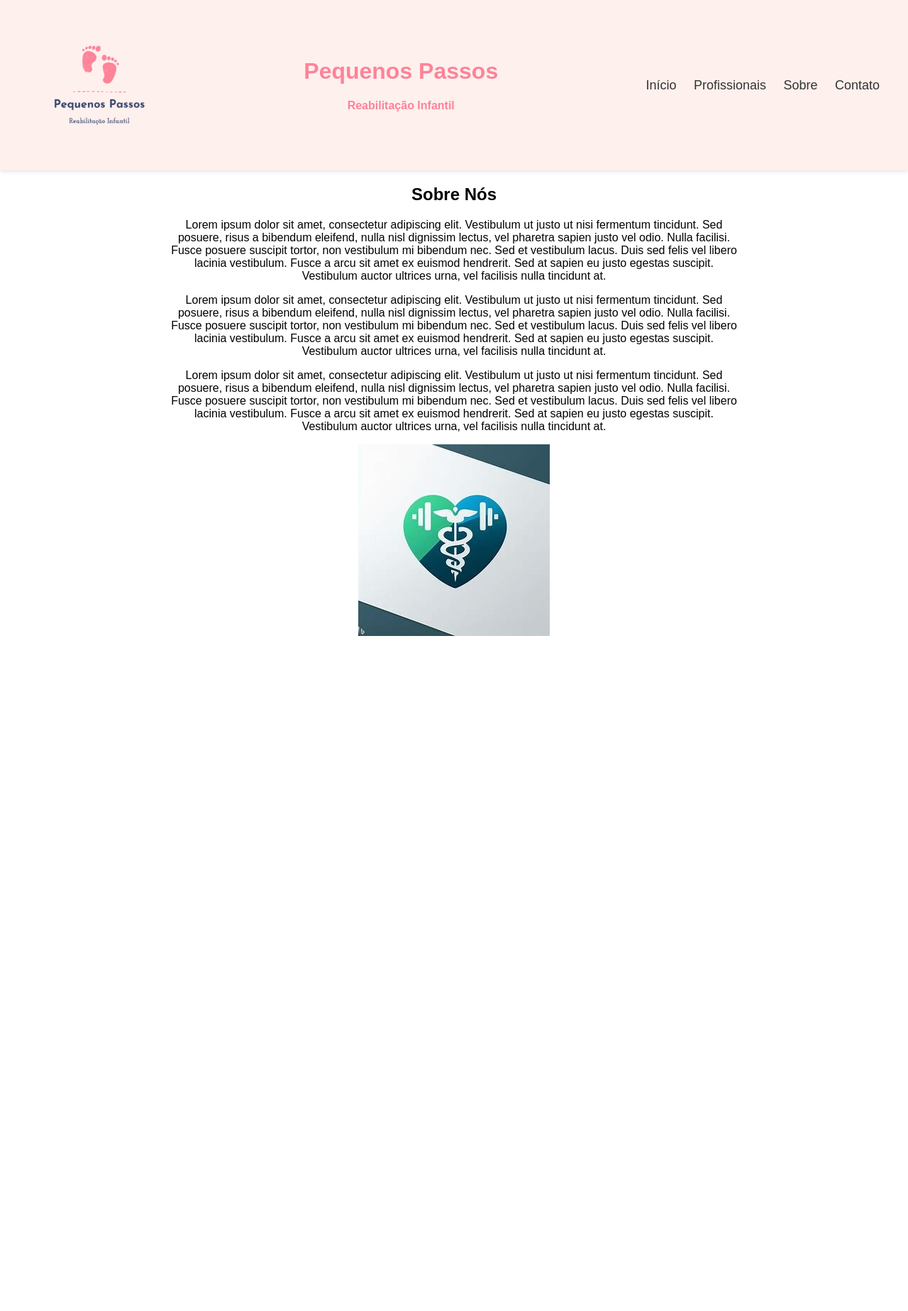
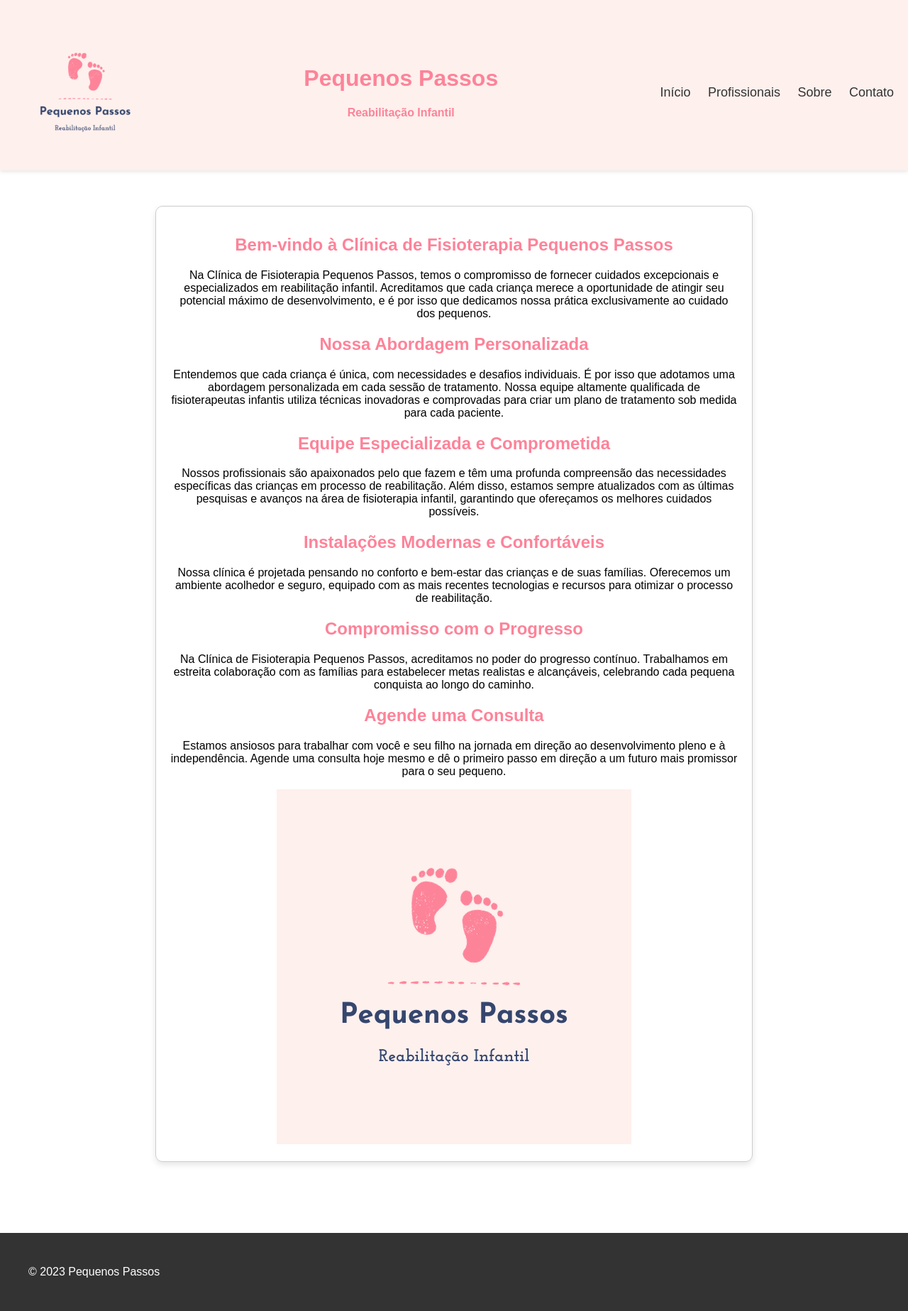
Before and after one commit to Lucas-Justino/Agendamento-Fisioterapia, a plain HTML site: page sobre.html in a window 1280 px wide. Shown: the whole page at 71% size. Before the commit the page ends 900 px from the top, so only its background shows below. Drawn offline with Linux system fonts and the light colour scheme.

Commit message:
Adicionando Footer, Pop Up e Borda no Sobre

```diff
--- a/sobre.html
+++ b/sobre.html
@@ -1,15 +1,17 @@
 <!DOCTYPE html>
 <html lang="en">
+
 <head>
     <meta charset="UTF-8">
     <meta name="viewport" content="width=device-width, initial-scale=1.0">
     <title>Sobre</title>
     <link rel="stylesheet" href="stylessobre.css">
 </head>
+
 <body>
 
     <header>
-        <div class="container teste">
+        <div class="container">
             <img src="Logo clínica.png" alt="Logo" width="200px" height="200px">
             <div>
                 <h1 class="titulo">
@@ -32,32 +34,72 @@
     </header>
 
     <section>
-        <h1>Sobre Nós</h1>
+        <h1>Bem-vindo à Clínica de Fisioterapia Pequenos Passos</h1>
         <p>
-            Lorem ipsum dolor sit amet, consectetur adipiscing elit. Vestibulum ut justo ut nisi fermentum tincidunt.
-            Sed posuere, risus a bibendum eleifend, nulla nisl dignissim lectus, vel pharetra sapien justo vel odio.
-            Nulla facilisi. Fusce posuere suscipit tortor, non vestibulum mi bibendum nec. Sed et vestibulum lacus.
-            Duis sed felis vel libero lacinia vestibulum. Fusce a arcu sit amet ex euismod hendrerit. Sed at sapien
-            eu justo egestas suscipit. Vestibulum auctor ultrices urna, vel facilisis nulla tincidunt at.
+            Na Clínica de Fisioterapia Pequenos Passos, temos o compromisso de fornecer cuidados excepcionais e
+            especializados em reabilitação infantil.
+            Acreditamos que cada criança merece a oportunidade de atingir seu potencial máximo de desenvolvimento,
+            e é por isso que dedicamos nossa prática exclusivamente ao cuidado dos pequenos.
         </p>
 
+        <h1>
+            Nossa Abordagem Personalizada
+        </h1>
         <p>
-            Lorem ipsum dolor sit amet, consectetur adipiscing elit. Vestibulum ut justo ut nisi fermentum tincidunt.
-            Sed posuere, risus a bibendum eleifend, nulla nisl dignissim lectus, vel pharetra sapien justo vel odio.
-            Nulla facilisi. Fusce posuere suscipit tortor, non vestibulum mi bibendum nec. Sed et vestibulum lacus.
-            Duis sed felis vel libero lacinia vestibulum. Fusce a arcu sit amet ex euismod hendrerit. Sed at sapien
-            eu justo egestas suscipit. Vestibulum auctor ultrices urna, vel facilisis nulla tincidunt at.
+            Entendemos que cada criança é única, com necessidades e desafios individuais. É por isso que adotamos uma
+            abordagem personalizada em cada sessão de tratamento.
+            Nossa equipe altamente qualificada de fisioterapeutas infantis utiliza técnicas inovadoras e comprovadas
+            para criar um plano de tratamento sob medida para cada paciente.
         </p>
 
+        <h1>
+            Equipe Especializada e Comprometida
+        </h1>
+
         <p>
-            Lorem ipsum dolor sit amet, consectetur adipiscing elit. Vestibulum ut justo ut nisi fermentum tincidunt.
-            Sed posuere, risus a bibendum eleifend, nulla nisl dignissim lectus, vel pharetra sapien justo vel odio.
-            Nulla facilisi. Fusce posuere suscipit tortor, non vestibulum mi bibendum nec. Sed et vestibulum lacus.
-            Duis sed felis vel libero lacinia vestibulum. Fusce a arcu sit amet ex euismod hendrerit. Sed at sapien
-            eu justo egestas suscipit. Vestibulum auctor ultrices urna, vel facilisis nulla tincidunt at.
+            Nossos profissionais são apaixonados pelo que fazem e têm uma profunda compreensão das necessidades
+            específicas das crianças em processo de reabilitação.
+            Além disso, estamos sempre atualizados com as últimas pesquisas e avanços na área de fisioterapia infantil,
+            garantindo que ofereçamos os melhores cuidados possíveis.
         </p>
 
-        <img src="../logo.jpg" alt="Clínica Médica">
+        <h1>
+            Instalações Modernas e Confortáveis
+        </h1>
+        <p>
+            Nossa clínica é projetada pensando no conforto e bem-estar das crianças e de suas famílias.
+            Oferecemos um ambiente acolhedor e seguro, equipado com as mais recentes tecnologias e recursos para
+            otimizar o processo de reabilitação.
+        </p>
+
+        <h1>
+            Compromisso com o Progresso
+        </h1>
+
+        <p>
+            Na Clínica de Fisioterapia Pequenos Passos, acreditamos no poder do progresso contínuo.
+            Trabalhamos em estreita colaboração com as famílias para estabelecer metas realistas e alcançáveis,
+            celebrando cada pequena conquista ao longo do caminho.
+        </p>
+
+        <h1>
+            Agende uma Consulta
+        </h1>
+
+        <p>
+            Estamos ansiosos para trabalhar com você e seu filho na jornada em direção ao desenvolvimento pleno e à
+            independência.
+            Agende uma consulta hoje mesmo e dê o primeiro passo em direção a um futuro mais promissor para o seu
+            pequeno.
+        </p>
+
+        <img src="Logo clínica.png" alt="Clínica Médica">
     </section>
+    <footer>
+        <div class="container-footer">
+            <p>&copy; 2023 Pequenos Passos</p>
+        </div>
+    </footer>
 </body>
+
 </html>
--- a/styles.css
+++ b/styles.css
@@ -41,26 +41,20 @@ header {
 .titulo{
     color: #FD8399;
     text-align: center;
+    /* font-family: mv boli; */
 }
 
 .container {
-    max-width: 1200px;
+    /* max-width: 1200px; */
     margin: 0 auto;
     padding: 20px;
     display: flex;
     flex-wrap: wrap;
     gap: 20px;
     height: 180px;
-}
-
-.teste{
-    display: flex;
     justify-content: space-between;
     align-items: center;
-    padding: 10px;
-    max-width: 1200px;
 }
-
 
 table {
     border-collapse: collapse;
@@ -97,3 +91,50 @@ td {
     cursor: pointer;
     border-radius: 5px;
 }
+
+.agendar-button:hover {
+    background-color: #FF3578;
+}
+
+.popup {
+    display: none;
+    position: fixed;
+    top: 50%;
+    left: 50%;
+    transform: translate(-50%, -50%);
+    background-color: #fff;
+    padding: 20px;
+    box-shadow: 0 0 10px rgba(0, 0, 0, 0.1);
+    border-radius: 5px;
+    text-align: center;
+}
+
+.popup.show {
+    display: block;
+}
+
+footer {
+    background-color: #333;
+    color: #FFF;
+    padding: 10px;
+    text-align: center;
+    margin-top: 100px;
+}
+
+.container-footer {
+    max-width: 1200px;
+    margin: 0 auto;
+    padding: 20px;
+    display: flex;
+    flex-wrap: wrap;
+    gap: 20px;
+}
+
+.escrita{
+    color: #FD8399;
+    margin-right: 22px;
+    font-family: mv boli;
+    font-weight: 700;
+    /* font-size: 72px; */
+    margin-bottom: 0;
+}
--- a/stylescontato.css
+++ b/stylescontato.css
@@ -13,26 +13,26 @@ body {
     width: 100%;
     margin: 0 auto;
     margin-top: 100px;
+    border: 1px solid #ccc;
 }
 
-
 .container-header {
-    background-color:#FEF0ED;
-    max-width: 1200px;
     margin: 0 auto;
     padding: 20px;
     display: flex;
     flex-wrap: wrap;
     gap: 20px;
+    height: 180px;
+    justify-content: space-between;
+    align-items: center;
 }
 
-.teste{
+/* .teste{
     display: flex;
     justify-content: space-between;
     align-items: center;
     padding: 10px;
-    max-width: 1200px;
-}
+} */
 
 nav ul {
     list-style-type: none;
@@ -59,6 +59,7 @@ header {
     background-color: #FEF0ED;
     padding: 10px 0;
     box-shadow: 0 2px 5px rgba(0,0,0,0.1);
+
 }
 
 .titulo{
@@ -97,7 +98,7 @@ textarea {
 }
 
 input[type="submit"] {
-    background-color: #17a2b8;
+    background-color: #FD8399;
     color: #fff;
     padding: 10px 20px;
     border: none;
@@ -107,11 +108,11 @@ input[type="submit"] {
 }
 
 input[type="submit"]:hover {
-    background-color: #FF5733;
+    background-color: #FF3578;
 }
 
 input[type="reset"] {
-    background-color: #17a2b8;
+    background-color: #FD8399;
     color: #fff;
     padding: 10px 20px;
     border: none;
@@ -121,7 +122,7 @@ input[type="reset"] {
 }
 
 input[type="reset"]:hover {
-    background-color: #FF5733;
+    background-color: #FF3578;
 }
 
 .form-group input[type="submit"],
@@ -158,6 +159,7 @@ footer {
     color: #FFF;
     padding: 10px;
     text-align: center;
+    margin-top: 100px;
 }
 
 .container-footer {
--- a/stylesprofissional.css
+++ b/stylesprofissional.css
@@ -37,20 +37,14 @@ header {
 }
 
 .container {
-    max-width: 1200px;
     margin: 0 auto;
     padding: 20px;
     display: flex;
     flex-wrap: wrap;
     gap: 20px;
-}
-
-.teste{
-    display: flex;
+    height: 180px;
     justify-content: space-between;
     align-items: center;
-    padding: 10px;
-    max-width: 1200px;
 }
 
 .content{
@@ -58,6 +52,17 @@ header {
     display: flex;
     flex-direction: column;
     align-items: center;
+
+}
+
+.borda{
+    text-align: center;
+    margin: 50px auto;
+    max-width: 800px;
+    border: 1px solid #ccc;
+    border-radius: 10px;
+    box-shadow: 0 4px 8px rgba(0, 0, 0, 0.1);
+    padding: 20px;
 }
 
 .profissional {
@@ -96,3 +101,20 @@ header {
 .profissional.inverted .info {
     margin-right: 20px; /* Adicionei uma margem à direita da descrição invertida */
 }
+
+footer {
+    background-color: #333;
+    color: #FFF;
+    padding: 10px;
+    text-align: center;
+    margin-top: 100px;
+}
+
+.container-footer {
+    max-width: 1200px;
+    margin: 0 auto;
+    padding: 20px;
+    display: flex;
+    flex-wrap: wrap;
+    gap: 20px;
+}
--- a/stylessobre.css
+++ b/stylessobre.css
@@ -37,6 +37,45 @@ header {
 }
 
 .container {
+    margin: 0 auto;
+    padding: 20px;
+    display: flex;
+    flex-wrap: wrap;
+    gap: 20px;
+    height: 180px;
+    justify-content: space-between;
+    align-items: center;
+}
+
+section {
+    text-align: center;
+    margin: 50px auto;
+    max-width: 800px;
+    border: 1px solid #ccc;
+    border-radius: 10px;
+    box-shadow: 0 4px 8px rgba(0, 0, 0, 0.1);
+    padding: 20px;
+}
+
+
+h1{
+    color: #FD8399;
+    text-align: center;
+}
+
+p{
+    text-align: center;
+}
+
+footer {
+    background-color: #333;
+    color: #FFF;
+    padding: 10px;
+    text-align: center;
+    margin-top: 100px;
+}
+
+.container-footer {
     max-width: 1200px;
     margin: 0 auto;
     padding: 20px;
@@ -44,17 +83,3 @@ header {
     flex-wrap: wrap;
     gap: 20px;
 }
-
-.teste{
-    display: flex;
-    justify-content: space-between;
-    align-items: center;
-    padding: 10px;
-    max-width: 1200px;
-}
-
-section {
-    text-align: center;
-    margin: 0 auto;
-    max-width: 800px; /* Adicionei uma largura máxima para melhor legibilidade em telas grandes */
-}
```
Also changed, not shown: contato.html (+2 -2 lines), index.html (+63 -49 lines), profissional.html (+8 -3 lines), scripts.js (+20 -0 lines).
